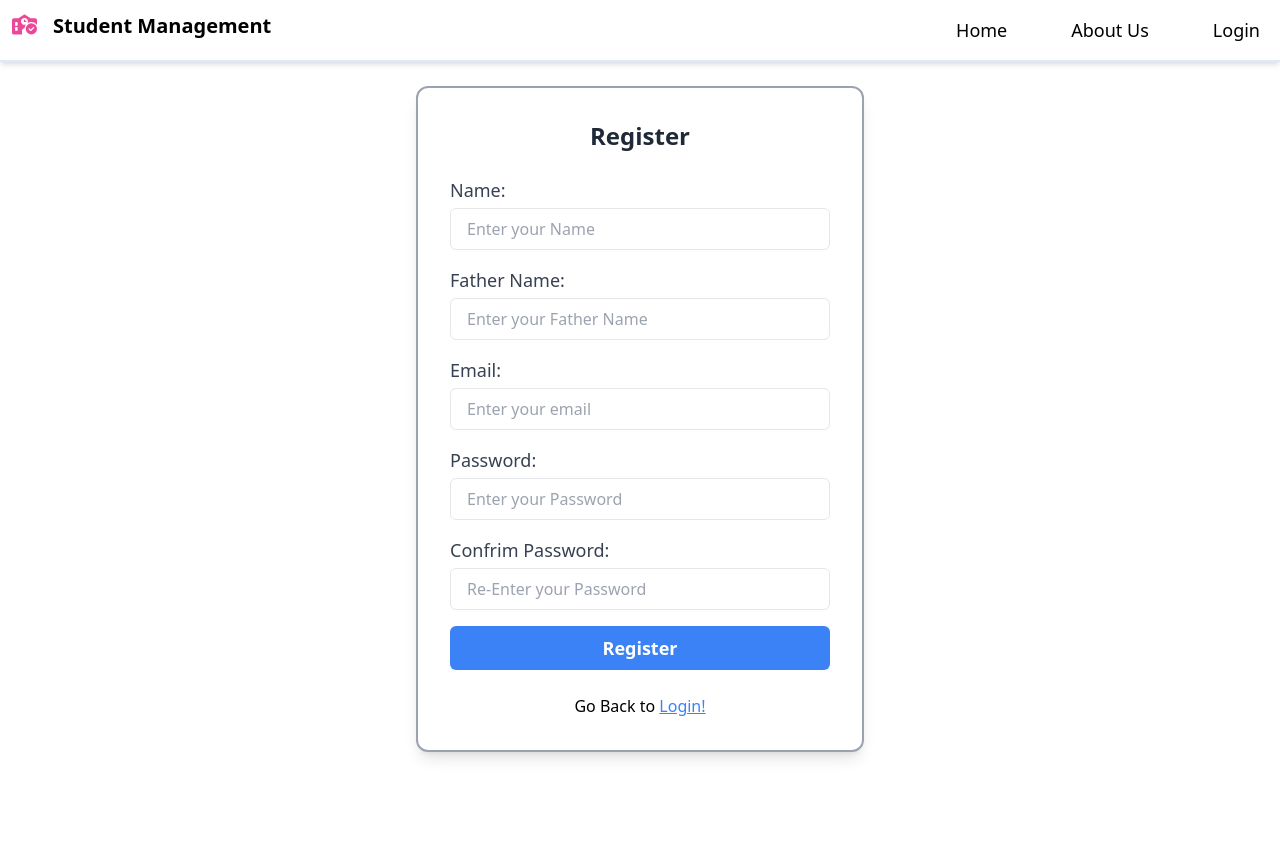
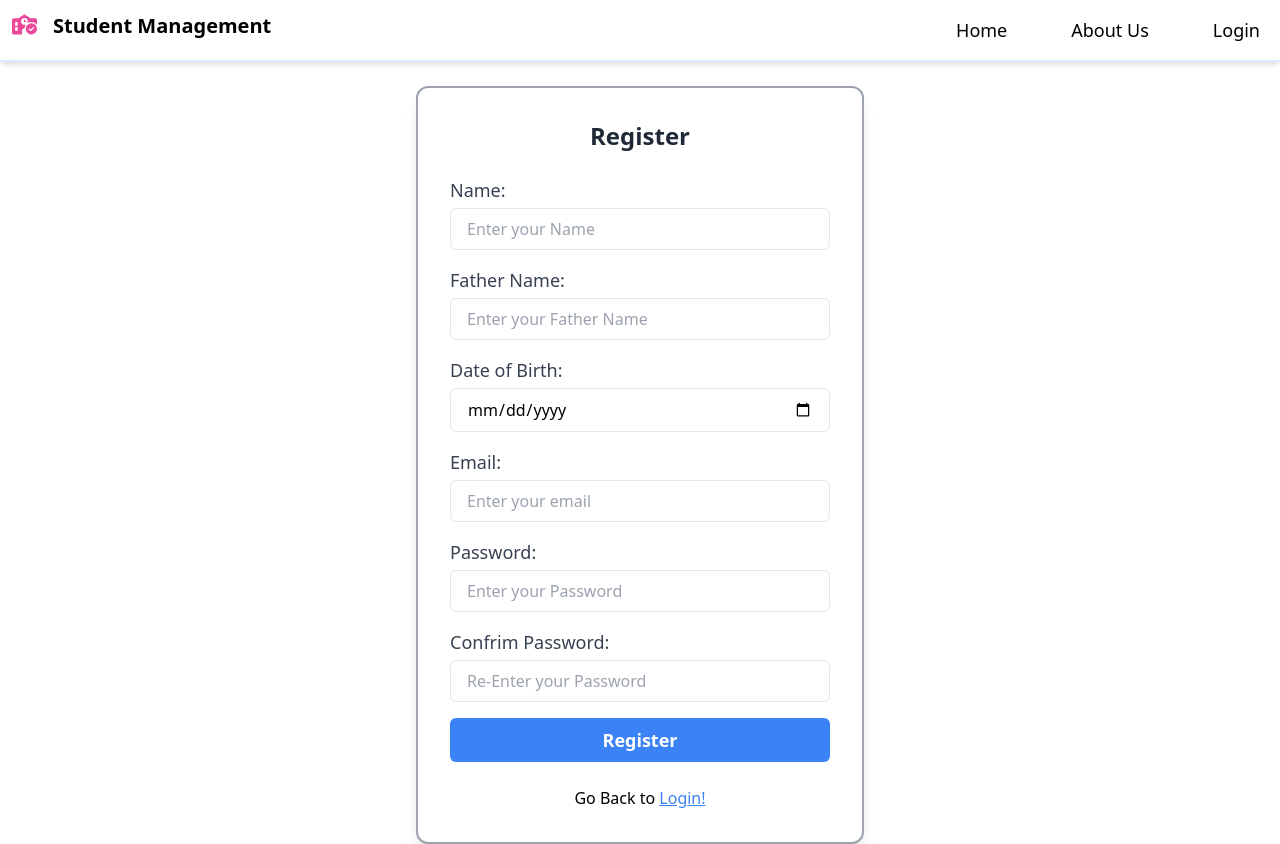
Before and after one commit to manihibiscus/Task-StudentManagement, a React (Vite) app in the folder student-project/: page /register in a window 1280 px wide. Before the commit the page ends 800 px from the top, so only its background shows below. Built offline with nearby package versions, Linux system fonts and the light colour scheme.

Commit message:
dateOfBrithAdded

```diff
--- a/student-project/src/Redux/Slice/registerSlice.jsx
+++ b/student-project/src/Redux/Slice/registerSlice.jsx
@@ -9,18 +9,20 @@ const registerSlice = createSlice({
     emailId:"",
     password:"",
     confrimPassword:"",
+    dateOfBirth:"",
     errors: {
     studName:"",
     fName:"",
     email:"",
     pass:"",
     conPassword:"",
+    dob :"",
     nameStatus:false,
     fatherNameStatus:false,
     emailStatus:false,
     passStatus:false,
     conPassStatus:false,
-    // confrimPassword:false,
+    dobStatus:false,
     regStatus:false
     },
     },
@@ -124,14 +126,29 @@ const registerSlice = createSlice({
                 }
             }
         },
+        getDoB:(state,action)=>{
+            state.dateOfBirth=action.payload
+            if(!state.dateOfBirth){
+                state.errors.dob="Please Enter your Date of Birth"
+                state.errors.dobStatus=false;
+            }
+            else
+            {
+            state.errors.dob="";
+            }
+            if(state.dateOfBirth){
+                state.errors.dob="";
+                state.errors.dobStatus=true;
+            }        },
         registerDetails:(state, action)=>{
             action.payload.preventDefault();
             if(state.errors.nameStatus && state.errors.fatherNameStatus && state.errors.emailStatus && state.errors.passStatus
-                && state.errors.conPassStatus
+                && state.errors.conPassStatus && state.errors.dobStatus
             ){
                 const detail = {
                     studentName:state.studentName,
                     fatherName:state.fatherName,
+                    dateOfBirth:state.dateOfBirth,
                     userId: state.emailId,
                     password: state.confrimPassword,
                 };
@@ -150,6 +167,7 @@ const registerSlice = createSlice({
                         state.emailId=""
                         state.password=""
                         state.confrimPassword=""
+                        state.dateOfBirth=""
             }
             else{
                 alert("Enter all the Fileds");
@@ -158,5 +176,5 @@ const registerSlice = createSlice({
     }
 });
 
-export const {getName,getFatherName,getEmail, getPassword, getConfrimPassword, registerDetails} = registerSlice.actions;
+export const {getName,getFatherName,getEmail, getPassword, getConfrimPassword, registerDetails, getDoB} = registerSlice.actions;
 export default registerSlice.reducer;
--- a/student-project/src/components/Register.jsx
+++ b/student-project/src/components/Register.jsx
@@ -1,7 +1,7 @@
 import { Link, useNavigate } from "react-router-dom"
 import { useSelector } from "react-redux"
 import { useDispatch } from "react-redux"
-import { getConfrimPassword, getEmail, getFatherName, getName, getPassword, registerDetails } from "../Redux/Slice/registerSlice";
+import { getConfrimPassword, getDoB, getEmail, getFatherName, getName, getPassword, registerDetails } from "../Redux/Slice/registerSlice";
 export const Register = () => {
     const registerData = useSelector((state)=>state.register);
     const dispatch = useDispatch();
@@ -40,6 +40,17 @@ export const Register = () => {
                 onChange={(e)=>dispatch(getFatherName(e.target.value))}
                 />
               {registerData.errors.fName && <span className="text-red-500 text-sm mt-1">{registerData.errors.fName}</span>}
+            </div>
+            <div className="flex flex-col">
+              <label htmlFor="dob" className="text-lg font-medium text-gray-700">Date of Birth:</label>
+              <input
+                type="date"
+                value={registerData.dateOfBirth}
+                className="mt-1 border rounded-md px-4 py-2 focus:ring-2 focus:ring-blue-500 focus:border-blue-500 outline-none"
+                placeholder="Enter your date of birth"
+                onChange={(e) => dispatch(getDoB(e.target.value))}
+              />
+              {registerData.errors.dob && <span className="text-red-500 text-sm mt-1">{registerData.errors.dob}</span>}
             </div>
             <div className="flex flex-col">
               <label htmlFor="email" className="text-lg font-medium text-gray-700">Email:</label>
```
